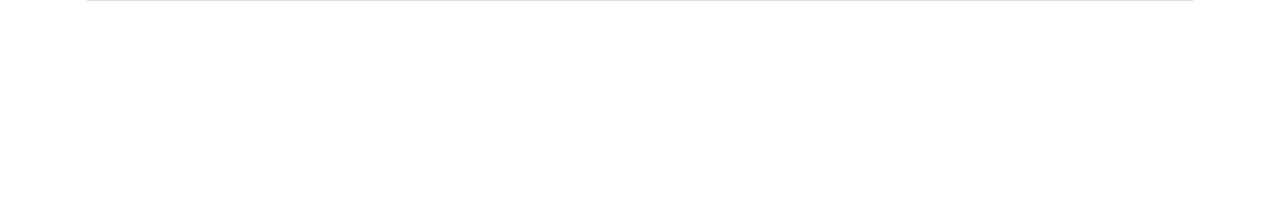
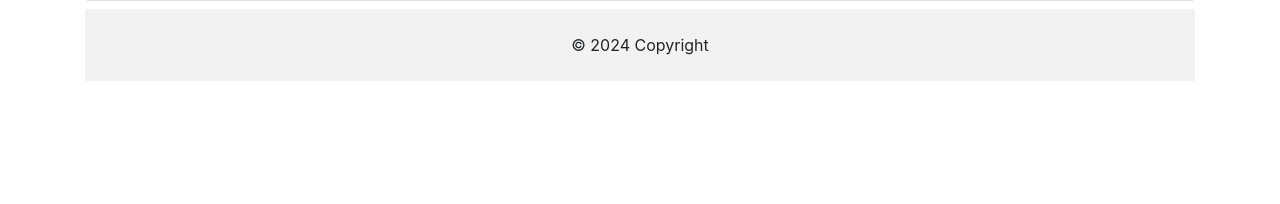
Before and after one commit to technosadique/ci_project, a CodeIgniter 4 app: the page made by app/Views/home-view.php in a window 1280 px wide. Shown: the part 309-513 px from the top of the page. Run offline with PHP 8.4 and a stand-in for CodeIgniter, Linux system fonts and the light colour scheme; the template is opened without the code that fills it, so the values that code supplies are empty; some libraries are stand-ins or nearby versions.

Commit message:
footer added

```diff
--- a/app/Views/layouts/main.php
+++ b/app/Views/layouts/main.php
@@ -12,9 +12,15 @@
 <body>
     <div class="container mt-5">
         <?= $this->renderSection('content') ?>
+		<footer class="mt-2"><!-- Copyright -->
+  <div class="text-center p-4" style="background-color: rgba(0, 0, 0, 0.05);">
+    © <?php echo date('Y') ?> Copyright
+  </div>
+  <!-- Copyright --></footer>
     </div>
     <script src="https://code.jquery.com/jquery-3.5.1.slim.min.js"></script>
     <script src="https://cdn.jsdelivr.net/npm/@popperjs/core@2.11.6/dist/umd/popper.min.js"></script>
     <script src="https://stackpath.bootstrapcdn.com/bootstrap/4.5.2/js/bootstrap.min.js"></script>
+
 </body>
 </html>
```
